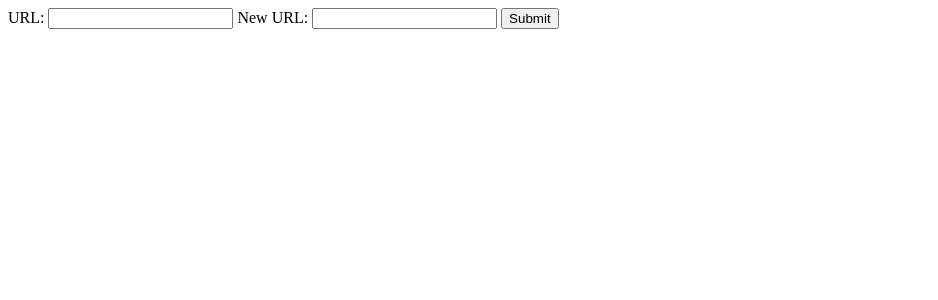
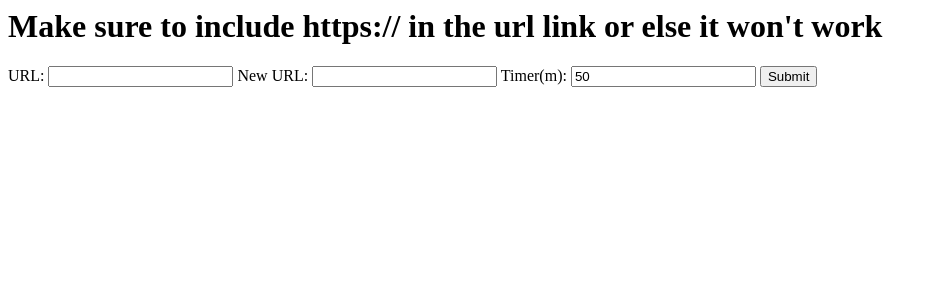
Before and after one commit to epicseven-cup/fluffy-chainsaw, a Flask app: page /url in a window 1280 px wide. Shown: the top 300 px of the page, without its empty margins (0-938 px from the left). Run offline with Flask 2, Linux system fonts and the light colour scheme.

Commit message:
finished using utc time instant should be no differences

```diff
--- a/app.py
+++ b/app.py
@@ -1,5 +1,7 @@
 from flask import Flask, render_template, redirect, request
 from pymongo import MongoClient
+from datetime import datetime, timedelta
+import pytz
 
 import emoji
 import random
@@ -44,6 +46,14 @@ def storeURL():
 	transform_url = forum.get("transform_url", "")
 	orignal_url = forum.get("orignal_url", "")
 
+	# Get the time
+	limited_time = forum.get("time", "50")
+	limited_time = int(limited_time)
+	added_time = timedelta(minutes=limited_time)
+	current_time = datetime.now()
+
+	# expected to end
+	expected_end = 	current_time + added_time
 
 	# Checks for duplicate
 	duplicate_query = {"transform": transform_url}
@@ -51,27 +61,38 @@ def storeURL():
 	duplicate_result = url_table.find_one(duplicate_query)
 
 	if duplicate_result != None:
+		print(duplicate_result)
 		return redirect("/404")
 
-	insert_data = {"orignal": orignal_url, "transform": transform_url}
+	insert_data = {"orignal": orignal_url, "transform": transform_url, "time": expected_end}
 
 	url_table.insert_one(insert_data)
 	return redirect("/url")
 
-	@app.route("/url/<transform>")
-	def customRoute(transform):
-		search_query = {"transform": transform}
+@app.route("/url/<transform>")
+def customRoute(transform):
+	search_query = {"transform": transform}
 
-		url_table = database["url"]
+	url_table = database["url"]
 
-		result = url_table.find_one(search_query)
+	result = url_table.find_one(search_query)
 
-		# If the result does not exist exit
-		if result == None:
-			return redirect("/404")
+	# If the result does not exist exit
+	if result == None:
+		return redirect("/404")
 
+
+	# Grab current time
+	#NY = pytz.timezone("America/New_York")
+	current_time = datetime.now()
+	expected_time = result["time"]
+	print(current_time)
+	print(expected_time)
+	if current_time > expected_time:
+		return redirect("/404")
+	else:
 		redirect_url = result["orignal"]
 		return redirect(redirect_url, code=302)
-	@app.route("/404")
-	def route404():
-		return "404 Error"
+@app.route("/404")
+def route404():
+	return "404 Error"
--- a/requirements.txt
+++ b/requirements.txt
@@ -1,3 +1,4 @@
 Flask
 pymongo
 emoji
+pytz
--- a/templates/index.html
+++ b/templates/index.html
@@ -1,10 +1,13 @@
 <div>
+	<h1>Make sure to include https:// in the url link or else it won't work</h1>
 	<form action="/post_route" method="POST">
 		<input type="text" name="XSRF" value={{ token }} hidden>
 		<label for="url_label">URL:</label>
 		<input type="text" name="orignal_url">
 		<label for="transform_label">New URL:</label>
 		<input type="text" name="transform_url">
+		<label for="timer_label">Timer(m):</label>
+		<input type="text" name="time" value="50">
 		<input type="submit" name="submit_bnt" value="Submit">
 	</form>
 <div>
```
